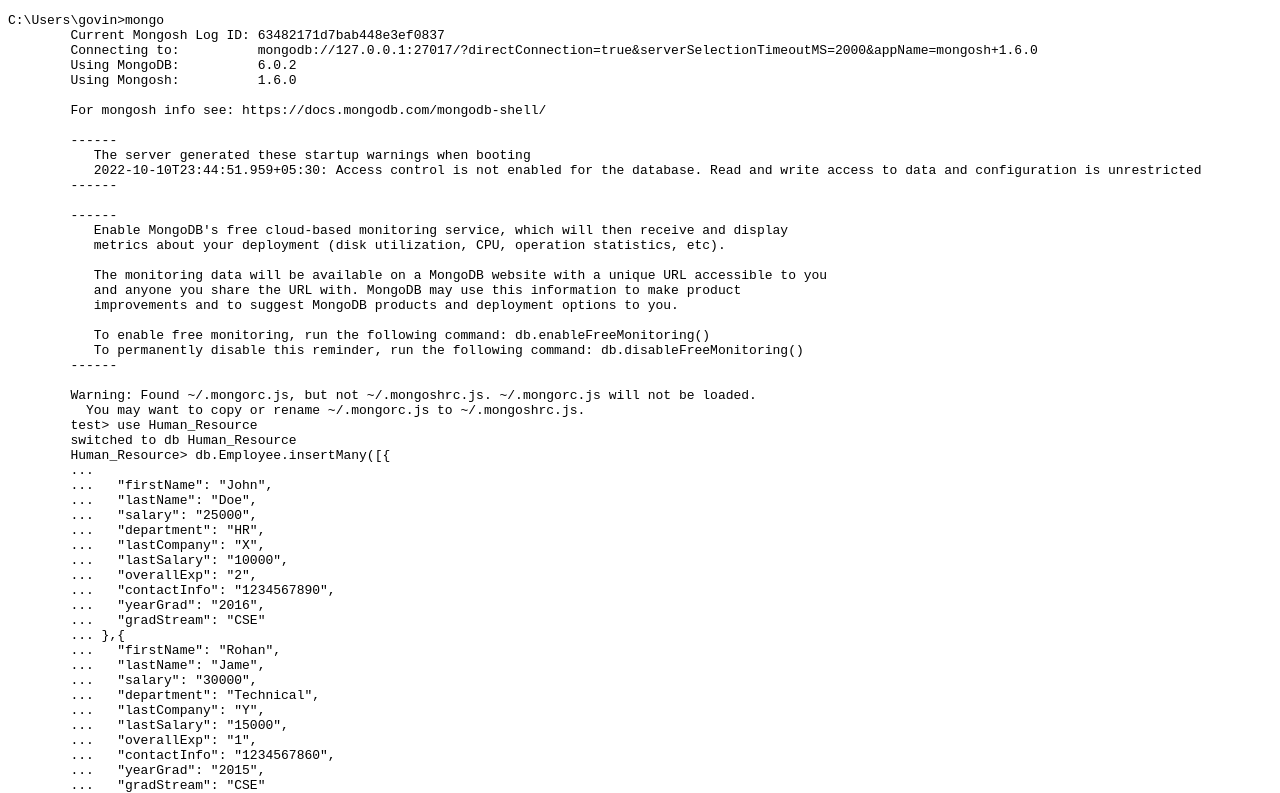
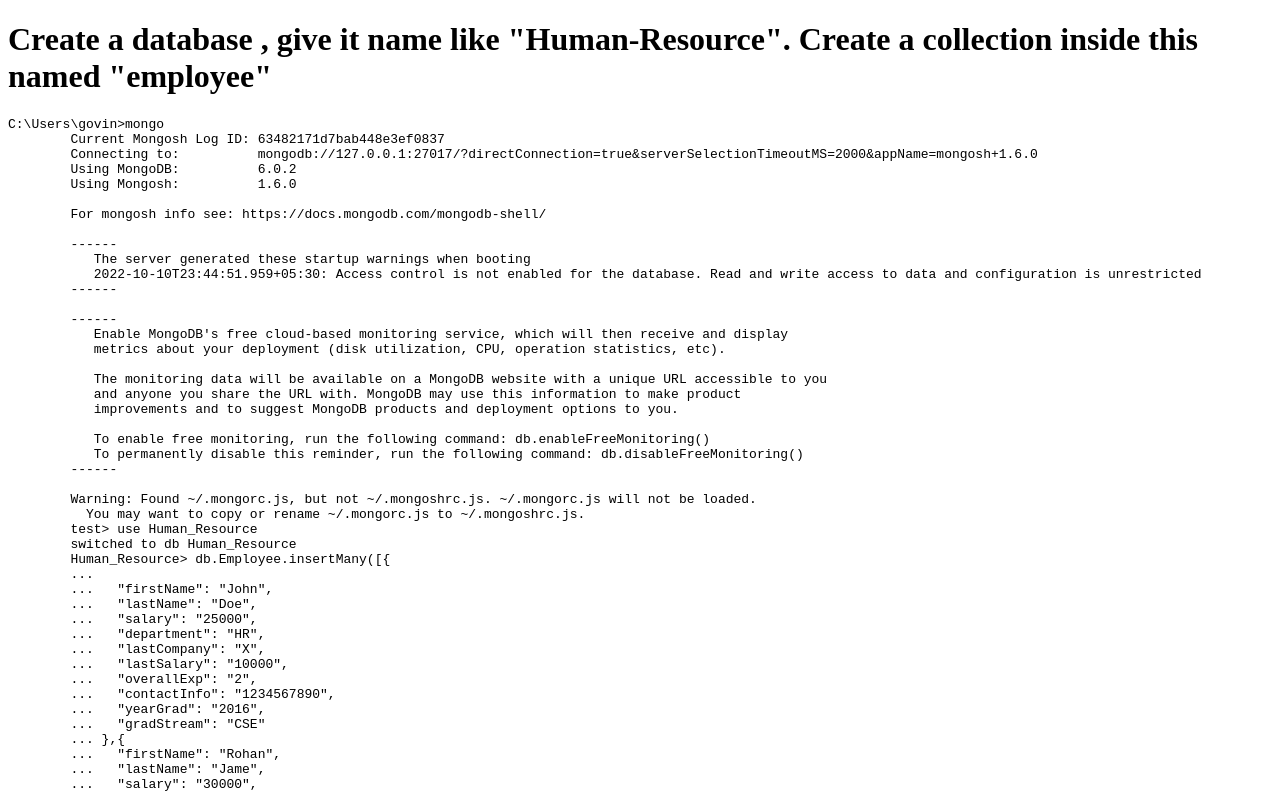
Before and after one commit to govind124/DB-handson-01, a plain HTML site: page index.html in a window 1280 px wide. Shown: the top 793 px of the page. Drawn offline with Linux system fonts and the light colour scheme.

Commit message:
Update index.html

```diff
--- a/index.html
+++ b/index.html
@@ -7,6 +7,7 @@
     <title>Handson-01</title>
 </head>
 <body>
+    <h1> Create a database , give it name like "Human-Resource". Create a collection inside this named "employee"</h1>
     <pre>C:\Users\govin>mongo
         Current Mongosh Log ID: 63482171d7bab448e3ef0837
         Connecting to:          mongodb://127.0.0.1:27017/?directConnection=true&serverSelectionTimeoutMS=2000&appName=mongosh+1.6.0
```
